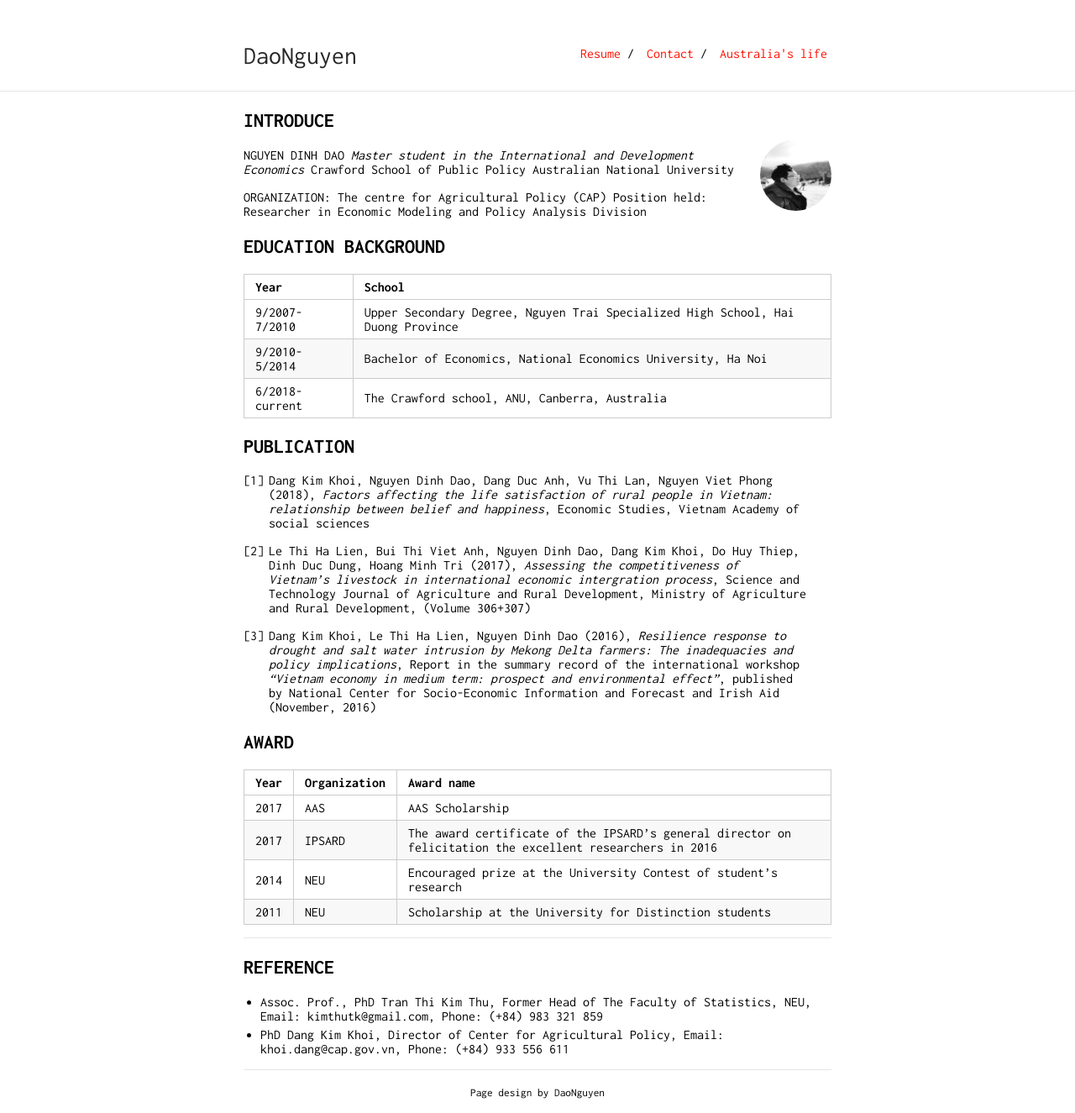
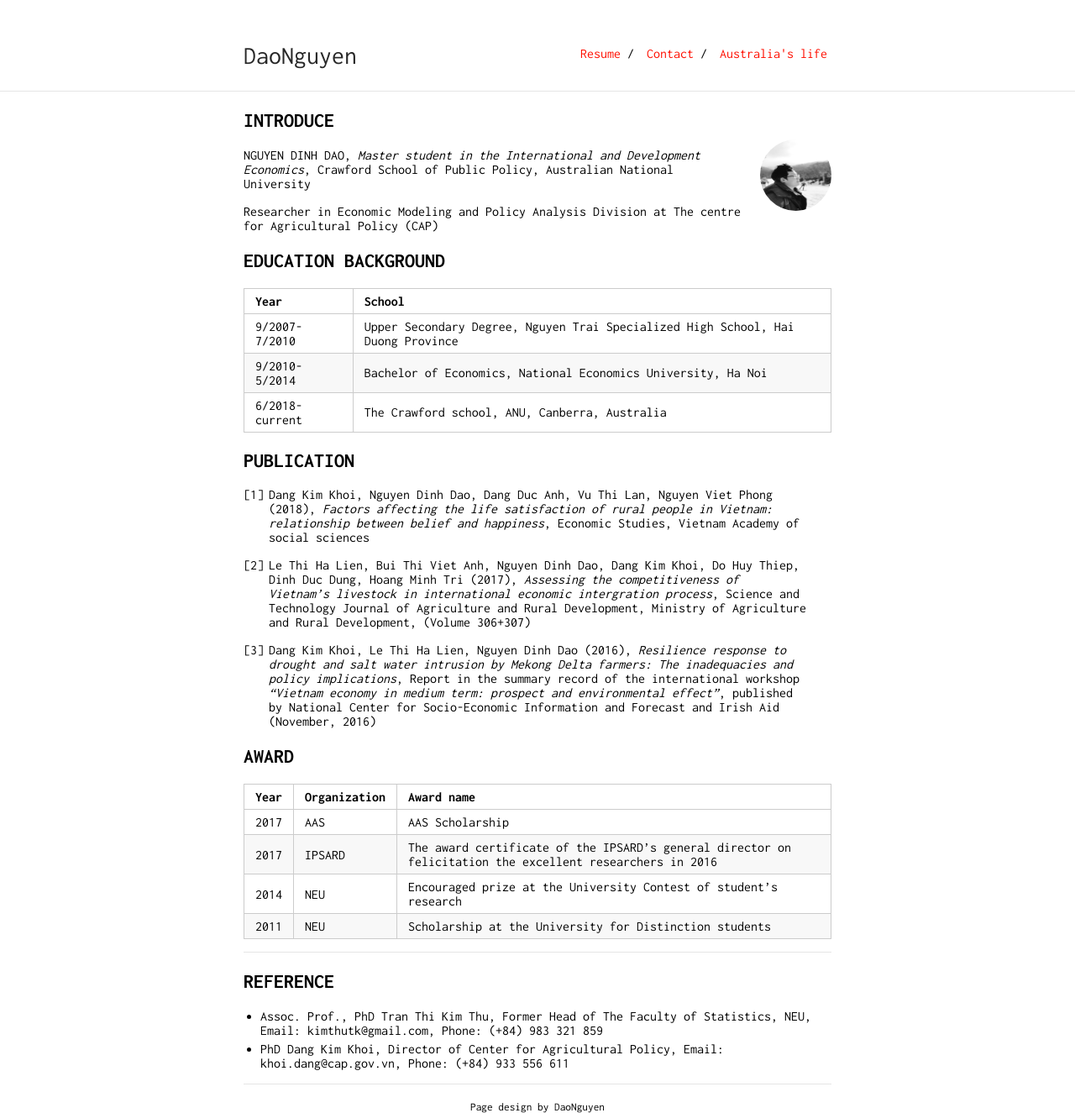
Before and after one commit to daonguyen92hd/daonguyen92.github.io, a Jekyll site: the page built from index.md, in a window 1280 px wide. Shown: the whole page at 84% size. Built offline with Jekyll 4.4.1, drawn with Linux system fonts in a browser that asks for light colours; our own code applies the rules of GitHub Pages for plain Markdown files.

Commit message:
Update index.md

```diff
--- a/index.md
+++ b/index.md
@@ -6,13 +6,9 @@ layout: default
 
 <img class="profile-picture" src="daonguyen.jpg">
 
-NGUYEN DINH DAO
-*Master student in the International and Development Economics*
-Crawford School of Public Policy
-Australian National University
+NGUYEN DINH DAO, *Master student in the International and Development Economics*, Crawford School of Public Policy, Australian National University
 
-ORGANIZATION: The centre for Agricultural Policy (CAP)
-Position held: Researcher in Economic Modeling and Policy Analysis Division
+Researcher in Economic Modeling and Policy Analysis Division at The centre for Agricultural Policy (CAP)
 
 
 ## EDUCATION BACKGROUND
```
